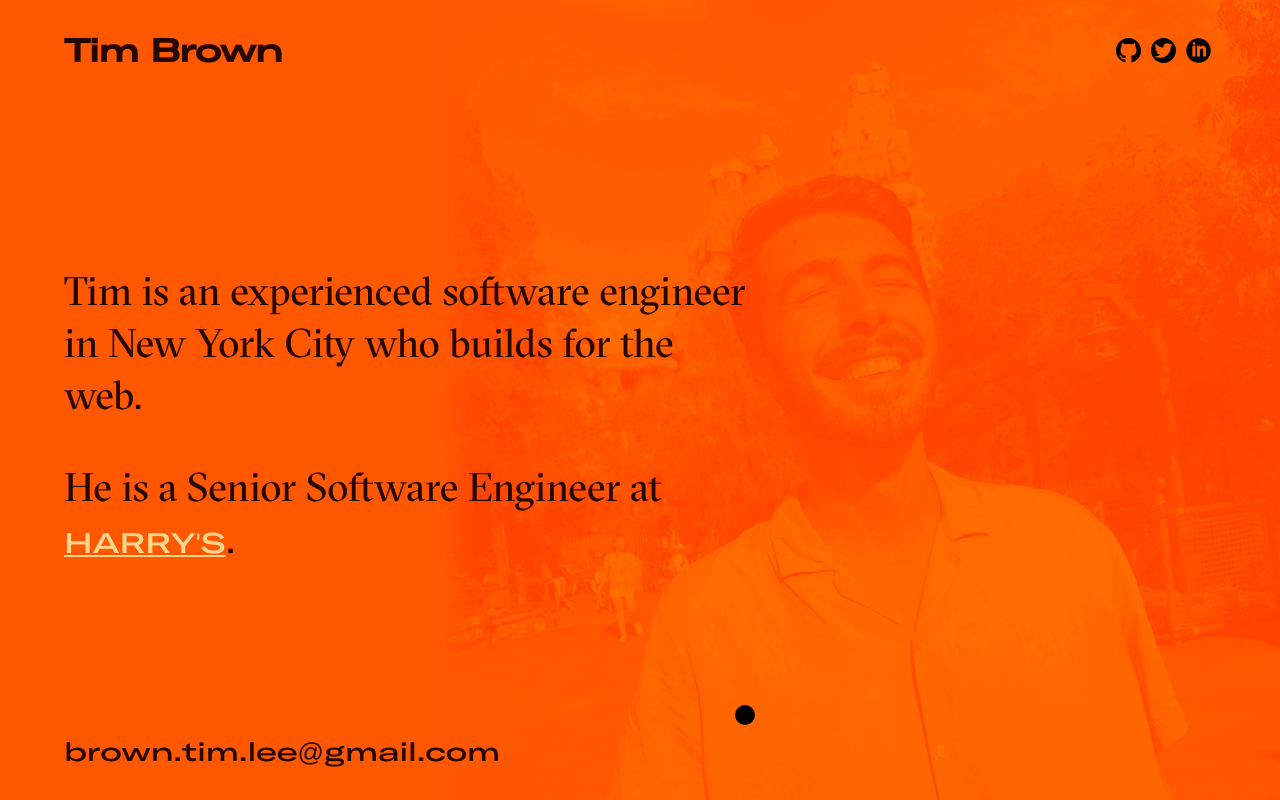
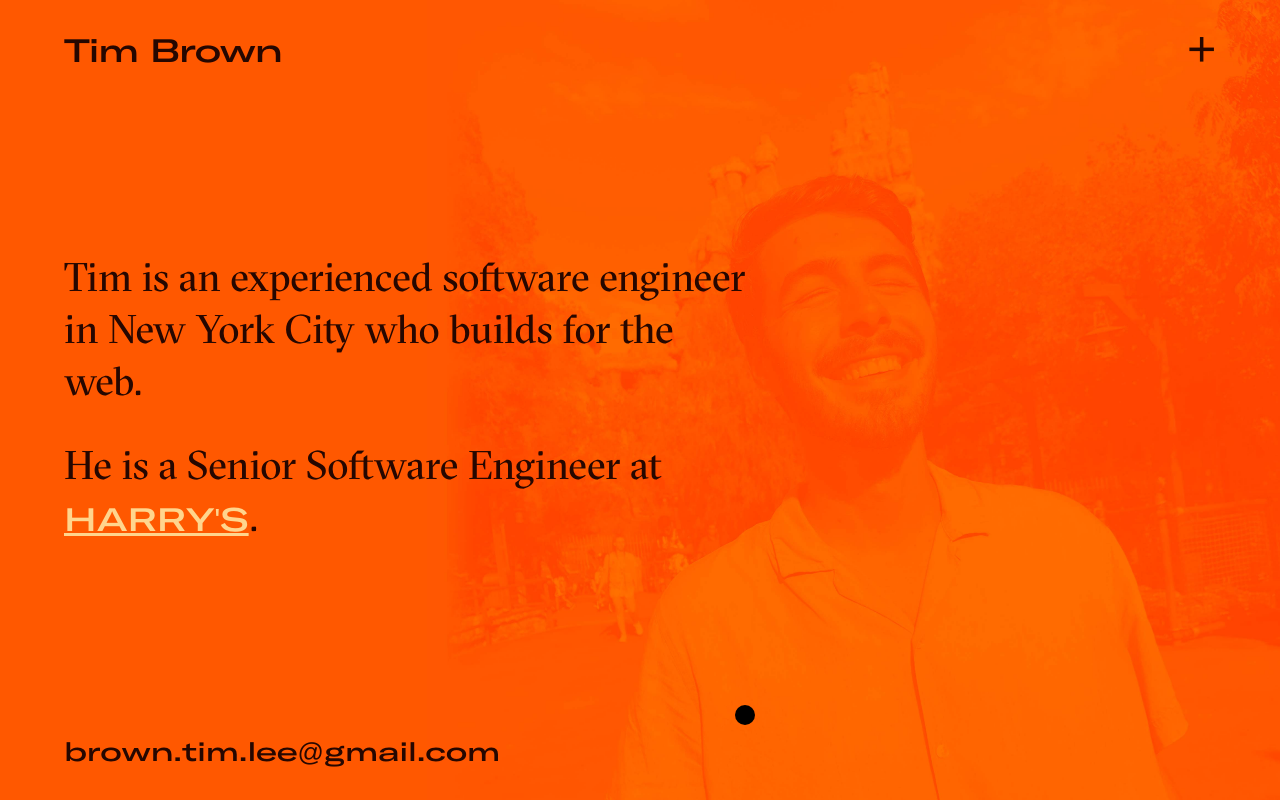
Before and after one commit to brimtown/brimtown.org, a Gatsby site: page / in a window 1280 px wide. Built offline with nearby package versions, Linux system fonts and the light colour scheme; Gatsby itself is replaced by a stand-in of ours.

Commit message:
[Links] Add /links page
* Add dedicated page for talks and articles at
  /links
* Give /links page a cream background by setting
  a prop in Layout that gets passed to the
  <GlobalStyle /> component
* Re-use the <Header />, but change its color to
  dark for /links
* Remove social icon header in favor of a simple
  plus sign for now

```diff
--- a/src/components/Header.tsx
+++ b/src/components/Header.tsx
@@ -1,30 +1,49 @@
 import React from 'react';
 import styled from 'styled-components';
-import SocialIcons from './SocialIcons';
+import { Link } from 'gatsby';
 
-const HeaderWrapper = styled.div`
+const HeaderWrapper = styled.nav<Props>`
   display: flex;
   justify-content: space-between;
-`;
-
-const HeaderText = styled.h1`
-  font-family: ${(props): string => props.theme.fonts.americaExtended};
+  margin-bottom: 1rem;
+  color: ${(props): string =>
+    props.color ? props.color : props.theme.colors.orange};
   font-size: 1.5rem;
-  margin: 0 0 1.45rem 0;
-  padding: 0;
-  color: ${(props): string => props.theme.colors.black};
   line-height: 1.1;
   letter-spacing: -1px;
+  font-family: ${(props): string => props.theme.fonts.americaExtended};
 
   ${(props): string => props.theme.mediaQueries.small} {
     font-size: 2rem;
+    margin-bottom: 1.5rem;
   }
 `;
 
-const Header: React.FC = () => (
-  <HeaderWrapper>
-    <HeaderText>Tim Brown</HeaderText>
-    <SocialIcons />
+const NameLink = styled(Link)`
+  color: inherit;
+  transition: color ${(props): string => props.theme.animations.fast};
+`;
+
+const AdditionalLink = styled(Link)`
+  transition: transform ${(props): string => props.theme.animations.fast};
+  color: inherit;
+  font-weight: bold;
+
+  :hover {
+    transform: rotate(90deg);
+  }
+`;
+
+interface Props {
+  color?: string;
+}
+
+const Header: React.FC<Props> = ({ color }) => (
+  <HeaderWrapper color={color}>
+    <NameLink to="/">Tim Brown</NameLink>
+    <AdditionalLink to="/links" aria-label="Links">
+      ＋
+    </AdditionalLink>
   </HeaderWrapper>
 );
 
--- a/src/components/Layout.tsx
+++ b/src/components/Layout.tsx
@@ -6,7 +6,11 @@
 import { Sectra, AmericaExtended } from '../theme/typography';
 import favicon from '../favicon.png';
 
-const Layout: React.FC = ({ children }) => {
+interface Props {
+  lightBackground?: boolean;
+}
+
+const Layout: React.FC<Props> = ({ children, lightBackground }) => {
   const data = useStaticQuery(graphql`
     query SiteTitleQuery {
       site {
@@ -19,7 +23,7 @@
 
   return (
     <>
-      <Helmet>
+      <Helmet htmlAttributes={{ lang: 'en' }}>
         <title>{data.site.siteMetadata.title}</title>
         <meta
           name="description"
@@ -44,7 +48,7 @@
       </Helmet>
       <ThemeProvider theme={theme}>
         <>
-          <GlobalStyle />
+          <GlobalStyle lightBackground={lightBackground} />
           {children}
         </>
       </ThemeProvider>
--- a/src/pages/404.tsx
+++ b/src/pages/404.tsx
@@ -5,6 +5,7 @@
 import FullScreen from '../components/FullScreen';
 import Ball from '../components/Ball';
 import Header from '../components/Header';
+import theme from '../theme';
 
 const Heading = styled.h1`
   font-family: ${(props): string => props.theme.fonts.americaExtended};
@@ -32,12 +33,9 @@
       <Ball top={100} left={-20} delay={750} />
       <Ball top={100} left={-20} delay={1000} />
       <Grid>
-        <Header />
+        <Header color={theme.colors.black} />
         <Heading>Oops</Heading>
         <Body>The page you requested couldn't be found.</Body>
-        <Body>
-          <a href="/">Return home.</a>
-        </Body>
       </Grid>
     </FullScreen>
   </Layout>
--- a/src/pages/index.tsx
+++ b/src/pages/index.tsx
@@ -6,6 +6,7 @@
 import Layout from '../components/Layout';
 import Grid from '../components/Grid';
 import FullScreen from '../components/FullScreen';
+import theme from '../theme';
 
 interface HomepageWrapperProps {
   backgroundImage: string;
@@ -56,8 +57,10 @@
   }
 
   ${(props): string => props.theme.mediaQueries.medium} {
-    font-size: 2.5rem;
-    line-height: 3.25rem;
+    max-width: 85%;
+  }
+
+  ${(props): string => props.theme.mediaQueries.large} {
     max-width: 60%;
   }
 `;
@@ -65,17 +68,18 @@
 const HomepageLink = styled.a`
   color: ${(props): string => props.theme.colors.cream};
   font-family: ${(props): string => props.theme.fonts.americaExtended};
-  font-size: 1.625rem;
+  font-size: 1.5rem;
   text-transform: uppercase;
   font-weight: 200;
   transition: filter 300ms ease;
+  text-decoration: underline;
 
   :hover {
     filter: brightness(115%);
   }
 
   ${(props): string => props.theme.mediaQueries.small} {
-    font-size: 1.75rem;
+    font-size: 2rem;
   }
 `;
 
@@ -112,7 +116,7 @@
     <HomepageWrapper backgroundImage={homepage}>
       <Ball top={100} left={-20} delay={2500} />
       <HomepageGrid>
-        <Header />
+        <Header color={theme.colors.black} />
         <BodyText>
           <BodyParagraph>
             Tim is an experienced software engineer in New&nbsp;York City who
--- a/src/theme/index.tsx
+++ b/src/theme/index.tsx
@@ -4,10 +4,15 @@
 const breakpoints = ['480px', '768px', '1024px'];
 
 const theme = {
+  animations: {
+    fast: '150ms ease-out',
+  },
   colors: {
     black: '#260700',
+    burnt: '#802200',
     orange: '#ff5800',
     cream: '#ffd58d',
+    lightcream: '#fff4e9',
   },
   fonts: {
     sectra: 'Sectra, georgia, serif',
@@ -22,7 +27,11 @@
   },
 };
 
-export const GlobalStyle = createGlobalStyle`
+interface Props {
+  lightBackground?: boolean;
+}
+
+export const GlobalStyle = createGlobalStyle<Props>`
   @font-face {
       font-family: Sectra;
       font-display: block;
@@ -45,18 +54,23 @@
       font-display: block;
       src:url("${AmericaExtended.woff2}") format("woff2");
   }
-  ::selection {
-    background: ${theme.colors.cream};
-  }
-  body {
+  html, body, div, span,
+  h1, h2, h3, h4, h5, h6, p, blockquote, pre,
+  a, img, ol, ul, li, fieldset, form, label, legend,
+  table, caption, tbody, tfoot, thead, tr, th, td,
+  article, aside, canvas, details, embed,
+  figure, figcaption, footer, header, hgroup,
+  menu, nav, section, summary {
     margin: 0;
-    background-color: ${theme.colors.orange};
-    color: ${theme.colors.black};
+    padding: 0;
+    border: 0;
+    font-size: 100%;
+    font: inherit;
+    vertical-align: baseline;
   }
   html {
     box-sizing: border-box;
     overflow-y: scroll;
-    font-size: 100%;
   }
   * {
     box-sizing: inherit;
@@ -67,6 +81,19 @@
   *:after {
     box-sizing: inherit;
   }
+  body {
+    background-color: ${props =>
+      props.lightBackground ? theme.colors.lightcream : theme.colors.orange};
+    color: ${theme.colors.black};
+    font-family: ${theme.fonts.america};
+    transition: background-color ${theme.animations.fast};
+  }
+  a {
+    text-decoration: none;
+  }
+  ::selection {
+    background: ${theme.colors.cream};
+  }
 `;
 
 export default theme;
```
Also changed, not shown: src/components/Video.tsx (added, +38 -0 lines), src/pages/links.tsx (added, +137 -0 lines), src/assets/images/GithubIcon.svg (deleted), src/assets/images/LinkedinIcon.svg (deleted), src/assets/images/TwitterIcon.svg (deleted).
